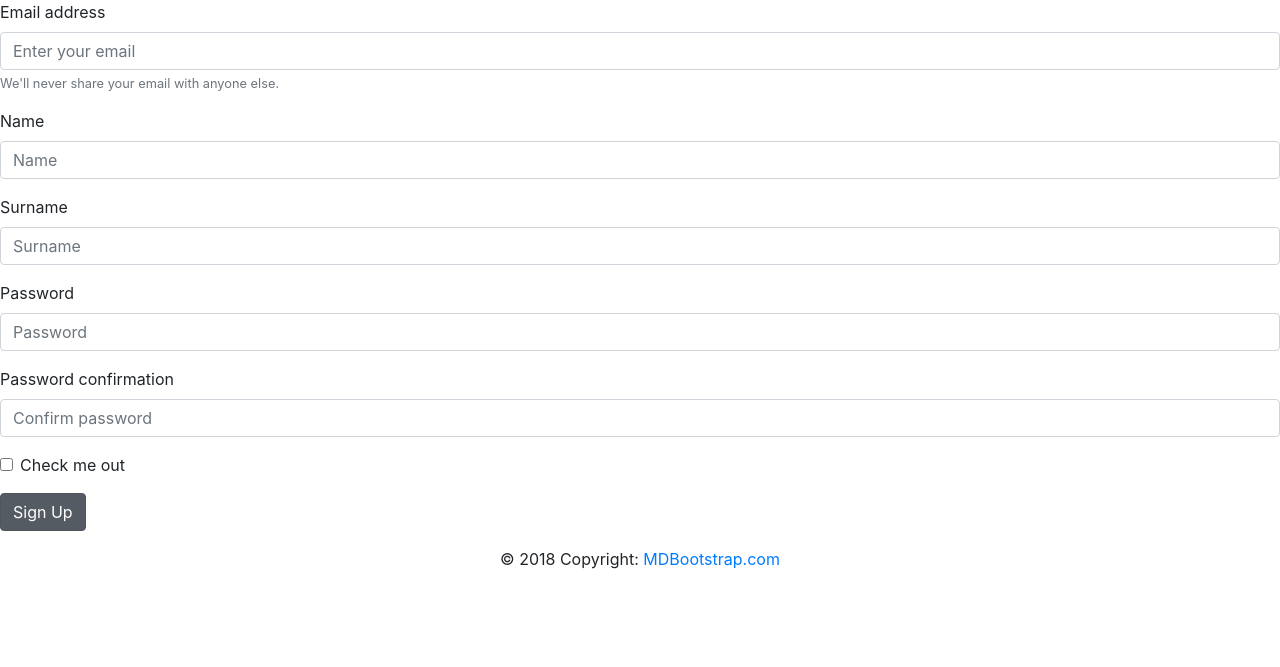
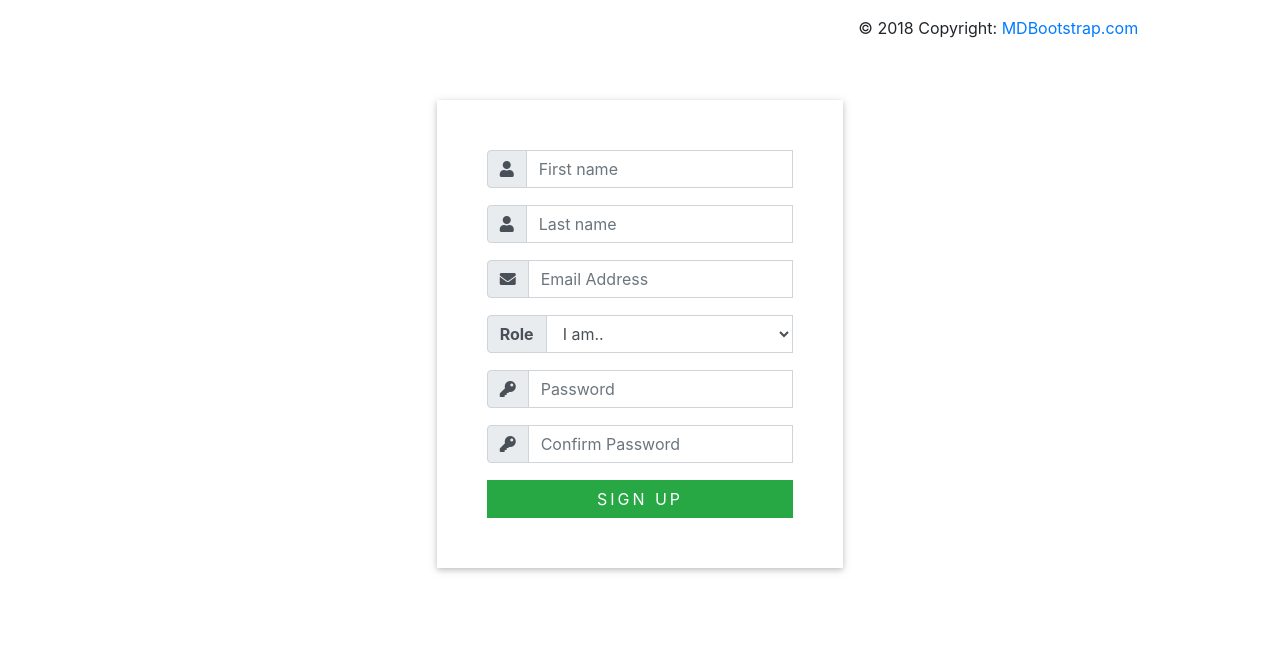
Before and after one commit to CurlySpeaker/swp, a Django app: page /registration/ in a window 1280 px wide. Shown: the part 56-723 px from the top of the page. Run offline with Django 3.2, Linux system fonts and the light colour scheme; some libraries are stand-ins or nearby versions.

Commit message:
templates for registration and authorisation are ready. Static folder added

```diff
--- /dev/null
+++ b/baseApp/static/css/registration.css
@@ -0,0 +1,38 @@
+.login .form-group {
+	margin-bottom:17px;
+}
+.login .form-control,
+.login .btn {
+	border-radius:0;
+}
+.login .btn {
+	text-transform:uppercase;
+	letter-spacing:3px;
+}
+.input-group-addon {
+	border-radius:0;
+	color:#fff;
+	background:#f3aa0c;
+	border:#f3aa0c;
+}
+.forgot {
+	font-size:16px;
+}
+.forgot a {
+	color:#333;
+}
+.forgot a:hover {
+	color:#5cb85c;
+}
+
+#inner-wrapper, #contact-us .contact-form, #contact-us .our-address {
+    color: #1d1d1d;
+    font-size: 19px;
+    line-height: 1.7em;
+    font-weight: 300;
+    padding: 50px;
+    background: #fff;
+    box-shadow: 0 2px 5px 0 rgba(0, 0, 0, 0.16), 0 2px 10px 0 rgba(0, 0, 0, 0.12);
+    margin-bottom: 100px;
+    margin-top: 100px;
+}
--- a/baseApp/templates/baseApp/basePage.html
+++ b/baseApp/templates/baseApp/basePage.html
@@ -8,6 +8,9 @@
     <script src="https://cdnjs.cloudflare.com/ajax/libs/popper.js/1.14.3/umd/popper.min.js" integrity="sha384-ZMP7rVo3mIykV+2+9J3UJ46jBk0WLaUAdn689aCwoqbBJiSnjAK/l8WvCWPIPm49" crossorigin="anonymous"></script>
     <script src="https://stackpath.bootstrapcdn.com/bootstrap/4.1.3/js/bootstrap.min.js" integrity="sha384-ChfqqxuZUCnJSK3+MXmPNIyE6ZbWh2IMqE241rYiqJxyMiZ6OW/JmZQ5stwEULTy" crossorigin="anonymous"></script>
     <link rel="stylesheet" href="https://stackpath.bootstrapcdn.com/bootstrap/4.1.3/css/bootstrap.min.css" integrity="sha384-MCw98/SFnGE8fJT3GXwEOngsV7Zt27NXFoaoApmYm81iuXoPkFOJwJ8ERdknLPMO" crossorigin="anonymous">
+    {% block scripts_and_links %}
+
+    {% endblock %}
     <title>
         {% block title %}
 
--- a/baseApp/templates/baseApp/registration.html
+++ b/baseApp/templates/baseApp/registration.html
@@ -1,34 +1,69 @@
 {% extends 'baseApp/basePage.html' %}
+
+{% block scripts_and_links %}
+<link href="//maxcdn.bootstrapcdn.com/bootstrap/4.1.1/css/bootstrap.min.css" rel="stylesheet" id="bootstrap-css">
+<script src="//maxcdn.bootstrapcdn.com/bootstrap/4.1.1/js/bootstrap.min.js"></script>
+<script src="//cdnjs.cloudflare.com/ajax/libs/jquery/3.2.1/jquery.min.js"></script>
+<link rel="stylesheet" href="https://use.fontawesome.com/releases/v5.7.2/css/all.css" integrity="sha384-fnmOCqbTlWIlj8LyTjo7mOUStjsKC4pOpQbqyi7RrhN7udi9RwhKkMHpvLbHG9Sr" crossorigin="anonymous">
+{% load static %}
+<link rel="stylesheet" href="{% static 'css/registration.css' %}">
+{% endblock %}
 {% block title %}
 Registration
 {% endblock %}
 {% block content %}
-<form>
+<div class="row">
+<div class="col-md-4"></div>
+<div class="center-block col-md-4" id="login">
+            <section id="inner-wrapper" class="login">
+              <article>
+                <form method="post">
                   <div class="form-group">
-    <label for="exampleInputEmail1">Email address</label>
-    <input type="email" class="form-control" id="exampleInputEmail1" aria-describedby="emailHelp" placeholder="Enter your email">
-    <small id="emailHelp" class="form-text text-muted">We'll never share your email with anyone else.</small>
+                    <div class="input-group">
+                      <span class="input-group-prepend"><div class="input-group-text"><i class="fa fa-user"> </i></div></span>
+                      <input type="text" class="form-control" name="firstName" placeholder="First name">
+                    </div>
                   </div>
                   <div class="form-group">
-    <label for="userName">Name</label>
-    <input class="form-control" id="userName" placeholder="Name">
+                    <div class="input-group">
+                      <span class="input-group-prepend"><div class="input-group-text"><i class="fa fa-user"> </i></div></span>
+                      <input type="text" class="form-control" name="lastName" placeholder="Last name">
+                    </div>
                   </div>
                   <div class="form-group">
-    <label for="userSurname">Surname</label>
-    <input class="form-control" id="userSurname" placeholder="Surname">
+                    <div class="input-group">
+                      <span class="input-group-prepend"><div class="input-group-text"><i class="fa fa-envelope"> </i></div></span>
+                      <input type="email" class="form-control" name="email" placeholder="Email Address">
+                    </div>
                   </div>
                   <div class="form-group">
-    <label for="exampleInputPassword1">Password</label>
-    <input type="password" class="form-control" id="exampleInputPassword1" placeholder="Password">
+                    <div class="input-group">
+                      <div class="input-group-prepend">
+                        <label class="input-group-text" for="inputGroupSelect01"><b>Role</b></label>
+                      </div>
+                      <select class="form-control" id="inputGroupSelect01" name="role">
+                        <option selected>I am..</option>
+                        <option value="instructor">Instructor</option>
+                        <option value="student">Student</option>
+                      </select>
+                    </div>
                   </div>
                   <div class="form-group">
-    <label for="exampleInputPassword1">Password confirmation</label>
-    <input type="password" class="form-control" id="exampleInputPassword1" placeholder="Confirm password">
+                    <div class="input-group">
+                      <span class="input-group-prepend"><div class="input-group-text"><i class="fa fa-key"> </i></div></span>
+                      <input type="password" class="form-control" name="password" placeholder="Password">
                     </div>
-  <div class="form-group form-check">
-    <input type="checkbox" class="form-check-input" id="exampleCheck1">
-    <label class="form-check-label" for="exampleCheck1">Check me out</label>
                   </div>
-<a href="{% url 'acc' %}" class="btn btn-secondary active" role="button" aria-pressed="true">Sign Up</a>
+                  <div class="form-group">
+                    <div class="input-group">
+                      <span class="input-group-prepend"><div class="input-group-text"><i class="fa fa-key"> </i></div></span>
+                      <input type="password" class="form-control" name="confirmation" placeholder="Confirm Password">
+                    </div>
+                  </div>
+                  <button type="submit" class="btn btn-success btn-block">Sign up</button>
                 </form>
+              </article>
+            </section>
+          </div>
+
 {% endblock %}
```
Also changed, not shown: baseApp/static/registration.css (added, +32 -0 lines), baseApp/templates/baseApp/authorization.html (+25 -14 lines). Lines whose indentation alone changed are shown as unchanged.
